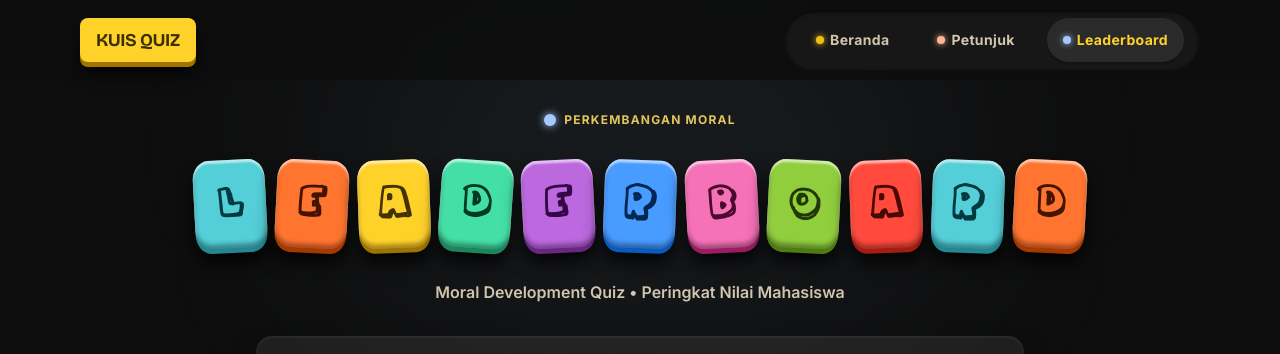
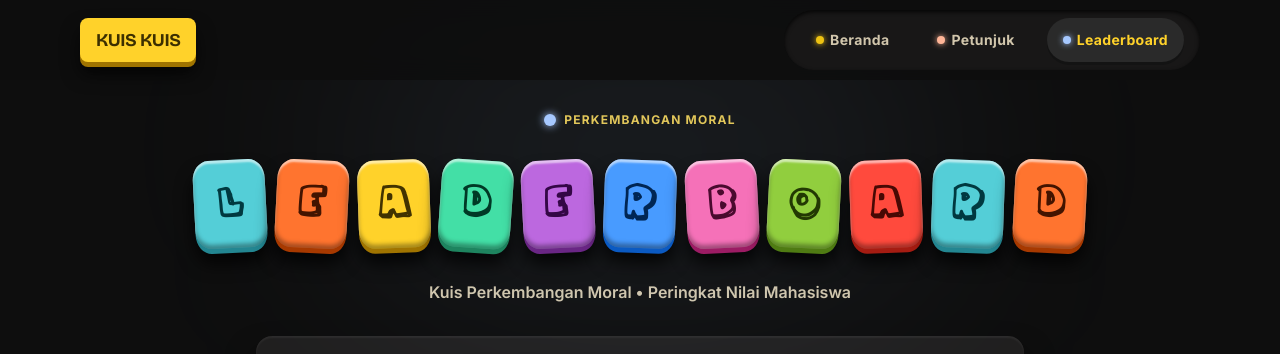
Before and after one commit to pangestuanton/ppkn-dev, a Next.js app: page /leaderboard in a window 1280 px wide. Shown: the top 354 px of the page. Built offline with nearby package versions, Linux system fonts and the light colour scheme; no server answers.

Commit message:
Use Indonesian quiz labels

```diff
--- a/app/leaderboard/page.tsx
+++ b/app/leaderboard/page.tsx
@@ -50,7 +50,7 @@ export default function LeaderboardPage() {
 
       {/* Subtitle */}
       <p className="font-['Quicksand'] font-semibold text-sm sm:text-base text-[#d1c6ac] text-center">
-        Moral Development Quiz • Peringkat Nilai Mahasiswa
+        Kuis Perkembangan Moral • Peringkat Nilai Mahasiswa
       </p>
 
       {/* Content */}
--- a/components/Navbar.tsx
+++ b/components/Navbar.tsx
@@ -28,7 +28,7 @@ export default function Navbar() {
             hover:-translate-y-0.5 active:translate-y-1 active:shadow-[0_1px_0px_#a07400]
             transition-transform select-none"
         >
-          {siteConfig.title.split(" ")[0]} QUIZ
+          {siteConfig.title.split(" ")[0]} KUIS
         </Link>
 
         {/* Navigation Pills */}
```
